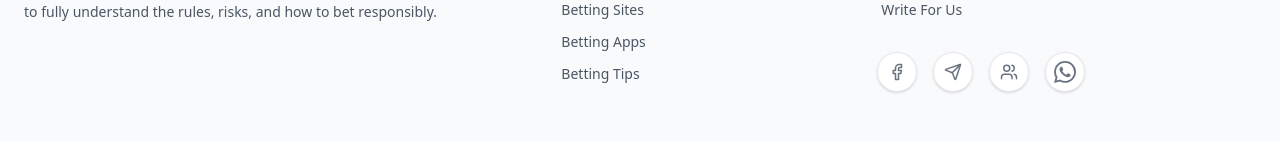
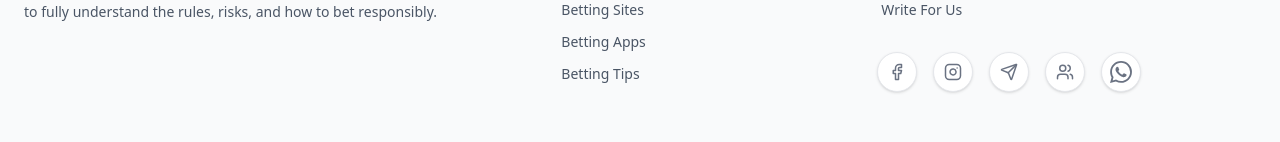
Before and after one commit to dfordivyansh/Askthala, a React (Vite) app: page / in a window 1280 px wide. Shown: the part 8995-9137 px from the top of the page. Built offline with nearby package versions, Linux system fonts and the light colour scheme; no server answers; the database is empty.

Commit message:
first commit

```diff
--- a/src/components/Footer.jsx
+++ b/src/components/Footer.jsx
@@ -1,6 +1,15 @@
-import React from 'react';
-import { Link } from 'react-router-dom';
-import { Facebook, Twitter, Instagram, Mail, ShieldCheck, ArrowRight, Send, Users } from 'lucide-react';
+import React from "react";
+import { Link } from "react-router-dom";
+import {
+  Facebook,
+  Twitter,
+  Instagram,
+  Mail,
+  ShieldCheck,
+  ArrowRight,
+  Send,
+  Users,
+} from "lucide-react";
 
 const WhatsAppIcon = () => (
   <svg viewBox="0 0 24 24" width="22" height="22" fill="currentColor">
@@ -13,40 +22,53 @@ const Footer = () => {
 
   return (
     <footer className="bg-gray-50 text-gray-600 border-t border-gray-200 relative overflow-hidden">
-
       {/* Decorative Top Line */}
       <div className="absolute top-0 left-0 w-full h-[2px] bg-gradient-to-r from-transparent via-blue-600 to-transparent opacity-50"></div>
 
       <div className="max-w-7xl mx-auto px-6 py-16">
-
         <div className="grid grid-cols-1 lg:grid-cols-12 gap-12">
-
           {/* Brand Column (Spans 5 cols) */}
           <div className="lg:col-span-5 flex flex-col space-y-2">
             <Link to="/" className="flex-shrink-0 cursor-pointer -mt-12">
-              <img src="/logo.png" alt="Cricket Logo" className="h-40 w-auto cursor-pointer" />
+              <img
+                src="/logo.png"
+                alt="Cricket Logo"
+                className="h-40 w-auto cursor-pointer"
+              />
             </Link>
 
             <p className="text-gray-600 text-sm leading-relaxed max-w-md -mt-12">
-              We cover all aspects of online betting in depth on our website to make
-              you a well-informed bettor. Be sure to read all of our guidance to fully
-              understand the rules, risks, and how to bet responsibly.
+              We cover all aspects of online betting in depth on our website to
+              make you a well-informed bettor. Be sure to read all of our
+              guidance to fully understand the rules, risks, and how to bet
+              responsibly.
             </p>
 
             {/* 18+ Badge */}
-
           </div>
 
           {/* Navigation Column (Spans 3 cols) */}
           <div className="lg:col-span-3">
             <h3 className="text-gray-900 text-lg font-bold mb-6 flex items-center gap-2">
-              <span className="w-1 h-5 bg-blue-600 rounded-sm"></span> Quick Links
+              <span className="w-1 h-5 bg-blue-600 rounded-sm"></span> Quick
+              Links
             </h3>
             <ul className="space-y-3">
-              {['Home', 'About Us', 'Betting Sites', 'Betting Apps', 'Betting Tips'].map((item, index) => (
+              {[
+                "Home",
+                "About Us",
+                "Betting Sites",
+                "Betting Apps",
+                "Betting Tips",
+              ].map((item, index) => (
                 <li key={index}>
-                  <a href="#" className="group flex items-center text-sm text-gray-600 hover:text-blue-600 transition-colors duration-200">
-                    <ArrowRight size={12} className="mr-2 opacity-0 -ml-4 group-hover:opacity-100 group-hover:ml-0 transition-all duration-300" />
+                  <a
+                    href="#"
+                    className="group flex items-center text-sm text-gray-600 hover:text-blue-600 transition-colors duration-200">
+                    <ArrowRight
+                      size={12}
+                      className="mr-2 opacity-0 -ml-4 group-hover:opacity-100 group-hover:ml-0 transition-all duration-300"
+                    />
                     {item}
                   </a>
                 </li>
@@ -57,14 +79,20 @@ const Footer = () => {
           {/* Support & Social Column (Spans 4 cols) */}
           <div className="lg:col-span-4">
             <h3 className="text-gray-900 text-lg font-bold mb-6 flex items-center gap-2">
-              <span className="w-1 h-5 bg-blue-600 rounded-sm"></span> Support & Connect
+              <span className="w-1 h-5 bg-blue-600 rounded-sm"></span> Support &
+              Connect
             </h3>
 
             <ul className="space-y-3 mb-8">
-              {['Contact Us', 'News', 'Write For Us'].map((item, index) => (
+              {["Contact Us", "News", "Write For Us"].map((item, index) => (
                 <li key={index}>
-                  <a href="#" className="group flex items-center text-sm text-gray-600 hover:text-blue-600 transition-colors duration-200">
-                    <ArrowRight size={12} className="mr-2 opacity-0 -ml-4 group-hover:opacity-100 group-hover:ml-0 transition-all duration-300" />
+                  <a
+                    href="#"
+                    className="group flex items-center text-sm text-gray-600 hover:text-blue-600 transition-colors duration-200">
+                    <ArrowRight
+                      size={12}
+                      className="mr-2 opacity-0 -ml-4 group-hover:opacity-100 group-hover:ml-0 transition-all duration-300"
+                    />
                     {item}
                   </a>
                 </li>
@@ -73,21 +101,35 @@ const Footer = () => {
 
             {/* Social Icons */}
             <div className="flex space-x-4">
-              <a href="https://www.facebook.com/share/1BnSa246sC/" className="w-10 h-10 rounded-full bg-white border border-gray-200 shadow-sm flex items-center justify-center text-gray-500 hover:bg-blue-600 hover:text-white hover:border-blue-600 transition-all duration-300">
+              <a
+                href="https://www.facebook.com/share/1BnSa246sC/"
+                className="w-10 h-10 rounded-full bg-white border border-gray-200 shadow-sm flex items-center justify-center text-gray-500 hover:bg-blue-600 hover:text-white hover:border-blue-600 transition-all duration-300">
                 <Facebook size={18} />
               </a>
-              <a href="https://t.me/AskThala" className="w-10 h-10 rounded-full bg-white border border-gray-200 shadow-sm flex items-center justify-center text-gray-500 hover:bg-blue-600 hover:text-white hover:border-blue-600 transition-all duration-300">
+              <a
+                href="https://www.instagram.com/ask_thala_rew?igsh=bW5lNTc3MWh1dWlw"
+                target="_blank"
+                rel="noopener noreferrer"
+                className="w-10 h-10 rounded-full bg-white border border-gray-200 shadow-sm flex items-center justify-center text-gray-500 hover:bg-pink-600 hover:text-white hover:border-pink-600 transition-all duration-300">
+                <Instagram size={18} />
+              </a>
+              <a
+                href="https://t.me/AskThala"
+                className="w-10 h-10 rounded-full bg-white border border-gray-200 shadow-sm flex items-center justify-center text-gray-500 hover:bg-blue-600 hover:text-white hover:border-blue-600 transition-all duration-300">
                 <Send size={18} />
               </a>
-              <a href="https://t.me/AskThalaKing" className="w-10 h-10 rounded-full bg-white border border-gray-200 shadow-sm flex items-center justify-center text-gray-500 hover:bg-blue-600 hover:text-white hover:border-blue-600 transition-all duration-300">
+              <a
+                href="https://t.me/AskThalaKing"
+                className="w-10 h-10 rounded-full bg-white border border-gray-200 shadow-sm flex items-center justify-center text-gray-500 hover:bg-blue-600 hover:text-white hover:border-blue-600 transition-all duration-300">
                 <Users size={18} />
               </a>
-              <a href="https://whatsapp.com/channel/0029VbBVMw842DcXEKIdYm1n" className="w-10 h-10 rounded-full bg-white border border-gray-200 shadow-sm flex items-center justify-center text-gray-500 hover:bg-blue-600 hover:text-white hover:border-blue-600 transition-all duration-300">
+              <a
+                href="https://whatsapp.com/channel/0029VbBVMw842DcXEKIdYm1n"
+                className="w-10 h-10 rounded-full bg-white border border-gray-200 shadow-sm flex items-center justify-center text-gray-500 hover:bg-blue-600 hover:text-white hover:border-blue-600 transition-all duration-300">
                 <WhatsAppIcon size={18} />
               </a>
             </div>
           </div>
-
         </div>
 
         {/* Bottom Bar */}
@@ -95,9 +137,7 @@ const Footer = () => {
           <p className="text-sm text-center text-gray-500">
             Copyright © {currentYear} AskThala. All rights reserved.
           </p>
-
         </div>
-
       </div>
     </footer>
   );
```
